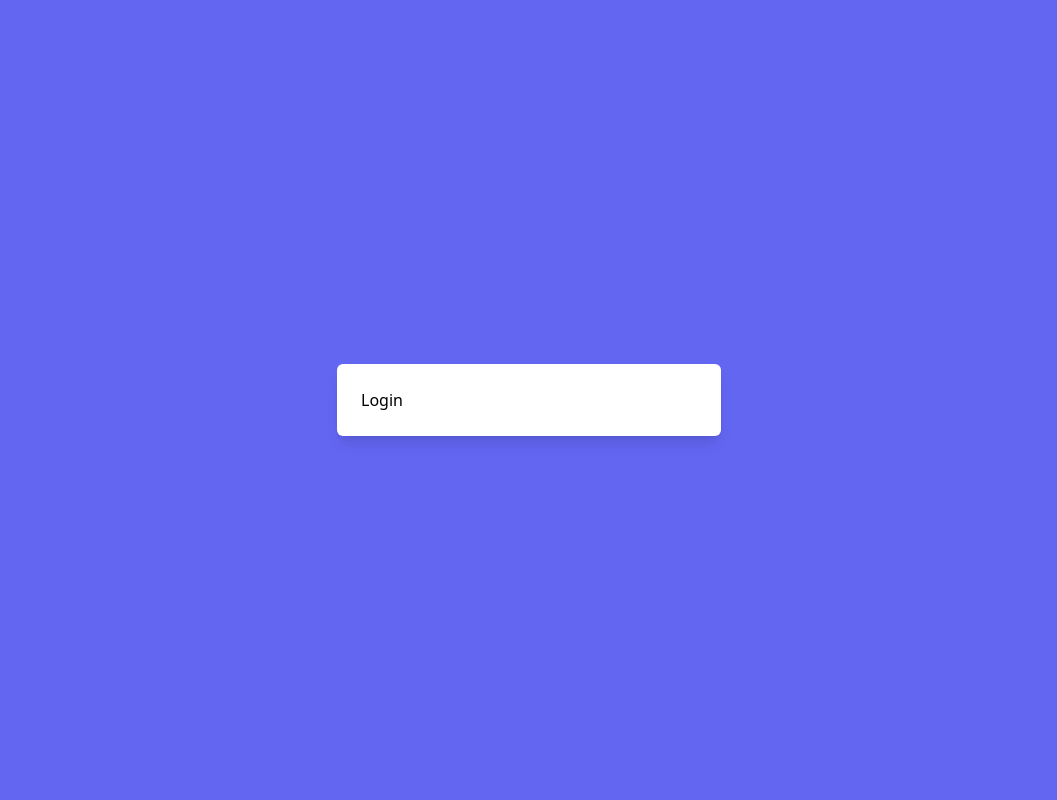
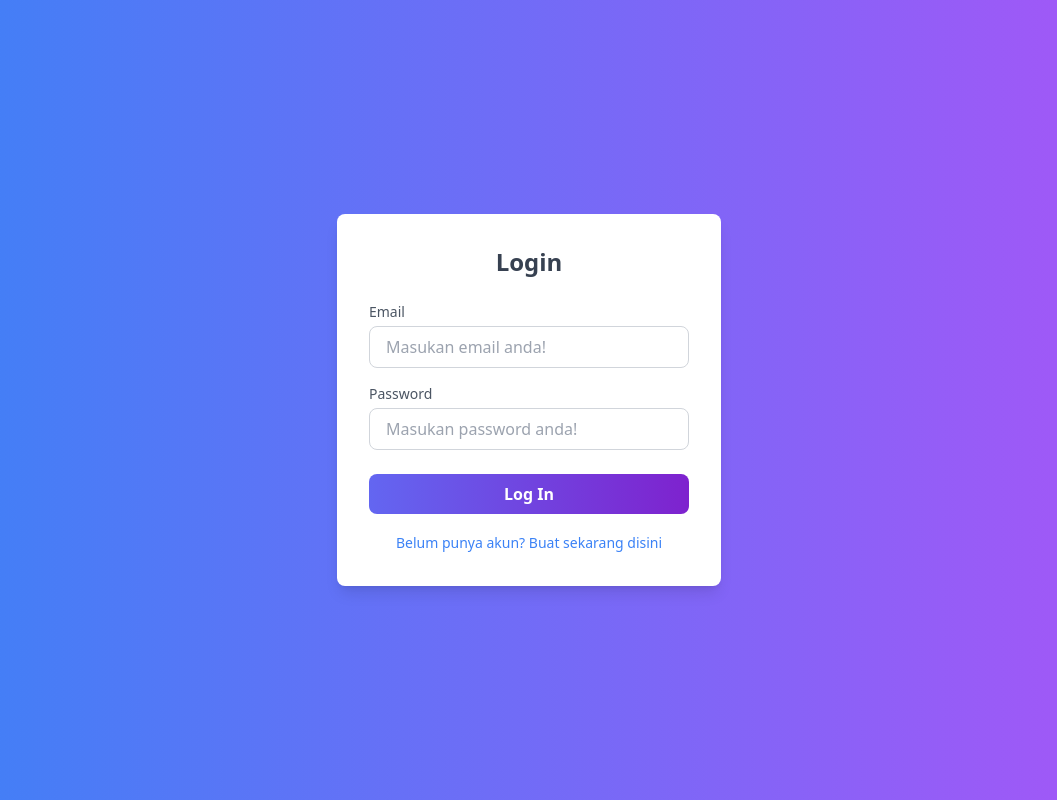
Before and after one commit to earlysme2703/Tugas-Tailwind-CSS-Kel8, a website: page halaman/Login.html in a window 1280 px wide. Shown: the whole page, without its empty margins (111-1168 px from the left). Drawn offline with Linux system fonts and the light colour scheme.

Commit message:
Menambahkan form login

```diff
--- a/halaman/Login.html
+++ b/halaman/Login.html
@@ -6,11 +6,27 @@
     <title>Document</title>
     <link href="../src/output.css" rel="stylesheet">
 </head>
-<body>
-    <div class="flex justify-center items-center h-screen bg-indigo-500">
-        <div class="w-96 p-6 shadow-lg bg-white rounded-md">
-            <h1>Login</h1>
+<body class="flex items-center justify-center h-screen bg-gradient-to-r from-blue-500 to-purple-500">
+
+    <div class="bg-white p-8 rounded-lg shadow-lg w-full max-w-sm">
+        <div class="text-center mb-6">
+            <h2 class="text-2xl font-bold text-gray-700">Login</h2>
         </div>
+        <form>
+            <div class="mb-4">
+                <label for="email" class="block text-sm text-gray-600 mb-1">Email</label>
+                <input type="email" id="email" placeholder="Masukan email anda! " class="w-full px-4 py-2 border border-gray-300 rounded-lg focus:outline-none focus:border-blue-500">
+            </div>
+            <div class="mb-6">
+                <label for="password" class="block text-sm text-gray-600 mb-1">Password</label>
+                <input type="password" id="password" placeholder="Masukan password anda! " class="w-full px-4 py-2 border border-gray-300 rounded-lg focus:outline-none focus:border-blue-500">
+            </div>
+            <button type="submit" class="w-full bg-gradient-to-r from-indigo-500 to-purple-700 text-white py-2 rounded-lg font-semibold hover:bg-blue-600 focus:outline-none">Log In</button>
+            <div class="mt-4 text-center">
+                <a href="#" class="text-sm text-blue-500 hover:underline">Belum punya akun? Buat sekarang disini</a>
+            </div>
+        </form>
     </div>
+
 </body>
 </html>
```
Also changed, not shown: src/output.css.
